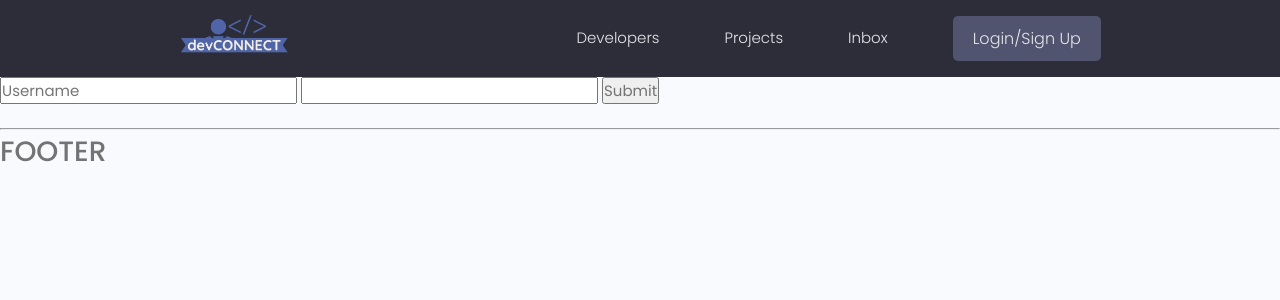
After one commit to imchandu1107/Dev_Connect, a Django app: page /login/ in a window 1280 px wide. The commit adds this page. Shown: the top 300 px of the page. Run offline with Django 4.2, Linux system fonts and the light colour scheme; some libraries are stand-ins or nearby versions.

Commit message:
User Authentication: Login and Logout

```diff
--- a/templates/main.html
+++ b/templates/main.html
@@ -21,6 +21,17 @@
 </head>
 <body>
     {% include 'navbar.html' %}
+
+    {% if messages %}
+    <ul class="messages">
+      {% for message in messages %}
+      <li {% if messages.tags %} class="{{messages.tags}}" {% endif %}>
+        {{message}}
+      </li>
+      {% endfor %}
+    </ul>
+    {% endif %}
+
     {% block content %}
 
     {% endblock content %}
--- a/templates/navbar.html
+++ b/templates/navbar.html
@@ -16,8 +16,14 @@
           <li class="header__menuItem"><a href="{% url 'profiles' %}">Developers</a></li>
           <li class="header__menuItem"><a href="{% url 'projects' %}">Projects</a></li>
           <li class="header__menuItem"><a href="">Inbox</a></li>
+
+          {% if request.user.is_authenticated %}
           <li class="header__menuItem"><a href="{% url 'create-project' %}">Add Project</a></li>
-          <li class="header__menuItem"><a href="" class="btn btn--sub">Login/Sign Up</a></li>
+
+          <li class="header__menuItem"><a href="{% url 'logout' %}" class="btn btn--sub">Logout</a></li>
+          {% else %}
+          <li class="header__menuItem"><a href="{% url 'login' %}" class="btn btn--sub">Login/Sign Up</a></li>
+          {% endif %}
         </ul>
       </nav>
     </div>
--- /dev/null
+++ b/users/templates/users/login_register.html
@@ -0,0 +1,12 @@
+{% extends 'main.html' %}
+
+{% block content %}
+
+<form action="{% url 'login' %}" method="POST">
+    {% csrf_token %}
+    <input type="text" name="username" placeholder="Username">
+    <input type="password" name="password" id="Password">
+    <input type="submit" name="Login">
+</form>
+
+{% endblock content %}
--- a/users/urls.py
+++ b/users/urls.py
@@ -4,4 +4,7 @@ from . import views
 urlpatterns = [
     path('', views.profiles, name="profiles"),
     path('user-profile/<str:pk>', views.userProfile, name="user-profile"),
+
+    path('login/', views.loginUser, name="login"),
+    path('logout/', views.logoutUser, name="logout"),
 ]
--- a/users/views.py
+++ b/users/views.py
@@ -1,12 +1,45 @@
-from django.shortcuts import render
+from django.shortcuts import render, redirect
 from .models import Profile
 
+from django.contrib.auth.models import User
+from django.contrib.auth import login, logout, authenticate
+from django.contrib import messages
+
 # Create your views here.
+
+def loginUser(request):
+    if request.user.is_authenticated:
+        return redirect('profiles')
+
+    if request.method == 'POST':
+        username = request.POST['username']
+        password = request.POST['password']
+
+        try:
+            user = User.objects.get(username = username)
+        except:
+            messages.error(request, 'Username does not exist.')
+
+        user = authenticate(request, username = username, password = password)
+        if user is not None:
+            login(request, user)
+            return redirect('profiles')
+        else:
+            messages.error(request, 'Username OR Password incorrect.')
+
+    return render(request, 'users/login_register.html')
+
+
+def logoutUser(request):
+    logout(request)
+    return redirect('login')
+
 
 def profiles(request):
     profiles = Profile.objects.all()
     context = {'profiles' : profiles}
     return render(request, "users/profiles.html", context)
+
 
 def userProfile(request, pk):
     profile = Profile.objects.get(id=pk)
```
Also changed, not shown: projects/views.py (+8 -0 lines), db.sqlite3.
